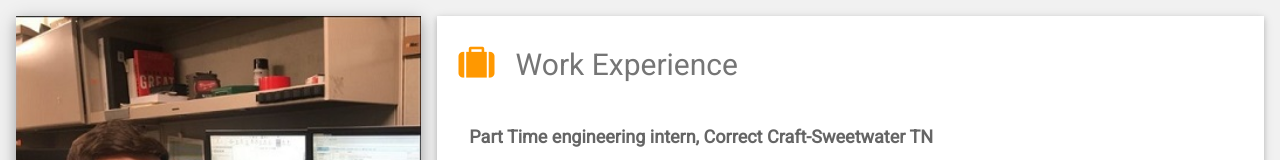
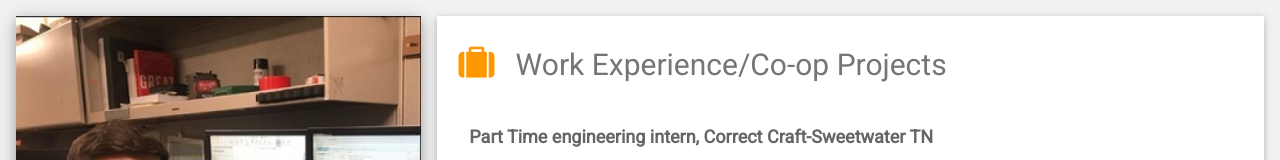
Before and after one commit to etomazel/etomazel.github.io, a plain HTML site: page index.html in a window 1280 px wide. Shown: the top 160 px of the page. Drawn offline with nearby package versions, Linux system fonts and the light colour scheme.

Commit message:
Update index.html

```diff
--- a/index.html
+++ b/index.html
@@ -96,7 +96,7 @@
 
                 <div class="w3-container w3-card w3-white w3-margin-bottom">
                     <h2 class="w3-text-grey w3-padding-16"><i
-                            class="fa fa-suitcase fa-fw w3-margin-right w3-xxlarge w3-text-orange"></i>Work Experience
+                            class="fa fa-suitcase fa-fw w3-margin-right w3-xxlarge w3-text-orange"></i>Work Experience/Co-op Projects
                     </h2>
                     <div class="w3-container">
                         <h5 class="w3-opacity"><b>Part Time engineering intern, Correct Craft-Sweetwater TN </b></h5>
```
